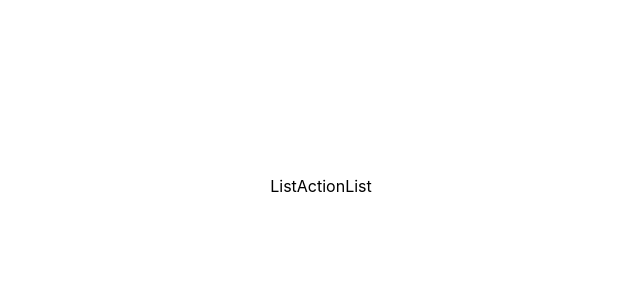
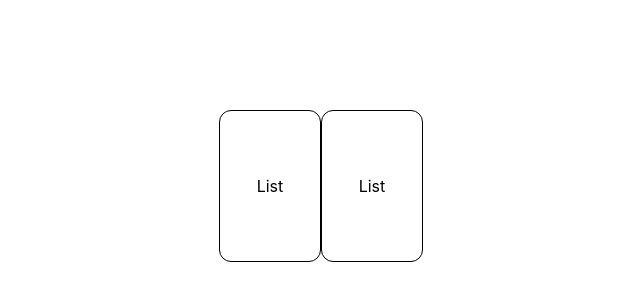
Before and after one commit to moonspark78/Meta-Interview, a React (Create React App) app: page / in a window 1280 px wide. Shown: the part 214-514 px from the top of the page, without its empty margins (319-959 px from the left). Built offline with nearby package versions, Linux system fonts and the light colour scheme.

Commit message:
:construction:  Work in Progress :construction:

```diff
--- a/src/Action.jsx
+++ /dev/null
@@ -1,7 +0,0 @@
-import React from 'react'
-
-export const Action = () => {
-  return (
-    <div>Action</div>
-  )
-}
--- /dev/null
+++ b/src/Actions.jsx
@@ -0,0 +1,7 @@
+import React from 'react'
+
+export const Actions = () => {
+  return (
+    <div></div>
+  )
+}
--- a/src/App.css
+++ b/src/App.css
@@ -7,3 +7,10 @@
   justify-content: center;
   align-items: center;
 }
+
+.list{
+  height: 150px;
+  width: 100px;
+  border: solid black 1px;
+  border-radius: 12px;
+}
--- a/src/App.js
+++ b/src/App.js
@@ -1,4 +1,4 @@
-import { Action } from './Action';
+import { Actions } from './Actions';
 import { List } from './List';
 import './App.css';
 
@@ -6,7 +6,7 @@ function App() {
   return (
     <div className="App flex">
      <List/>
-     <Action/>
+     <Actions/>
      <List/>
 
     </div>
--- a/src/List.jsx
+++ b/src/List.jsx
@@ -2,6 +2,6 @@ import React from 'react'
 
 export const List = () => {
   return (
-    <div>List</div>
+    <div className='list flex'>List</div>
   )
 }
```
